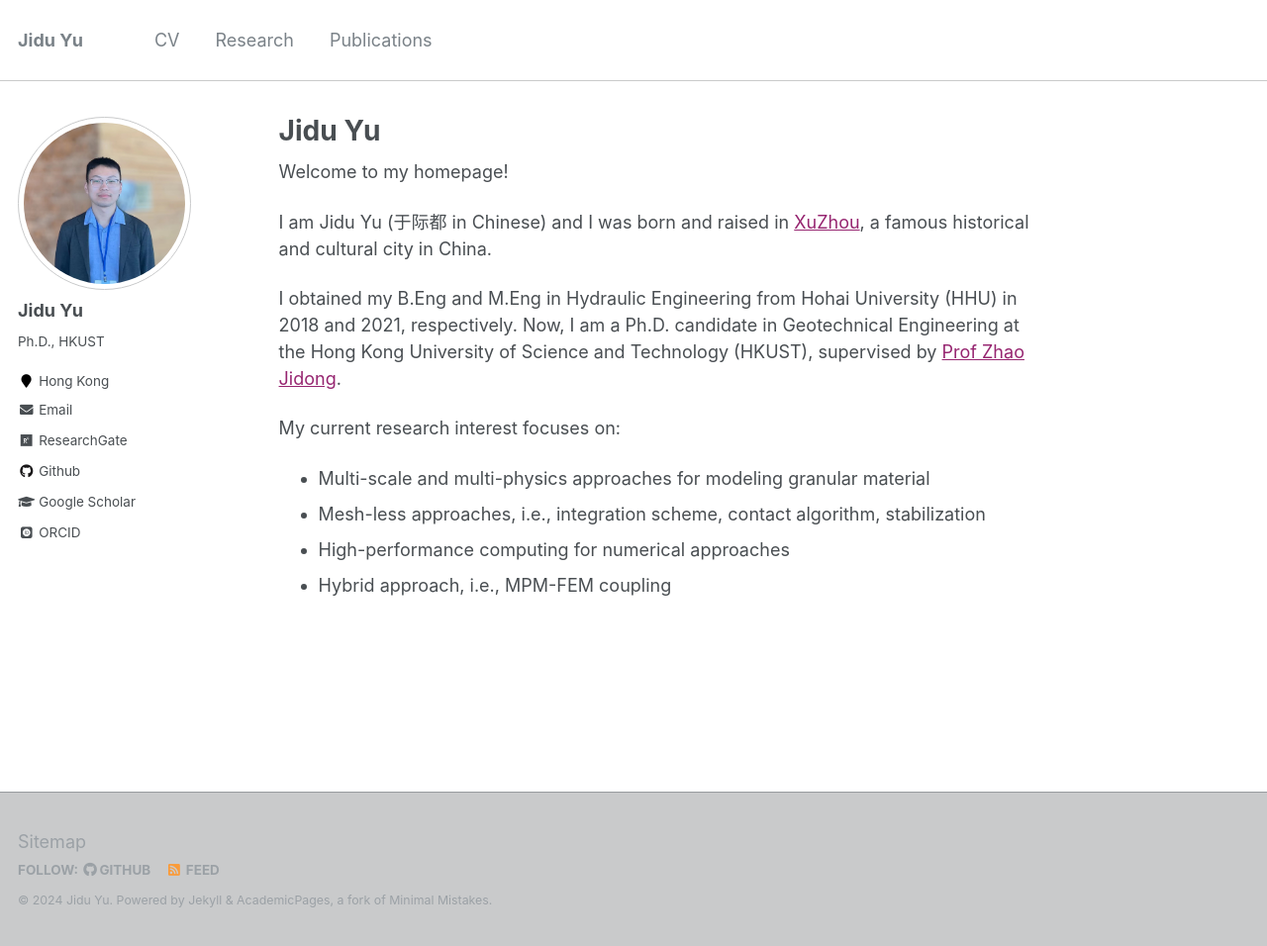
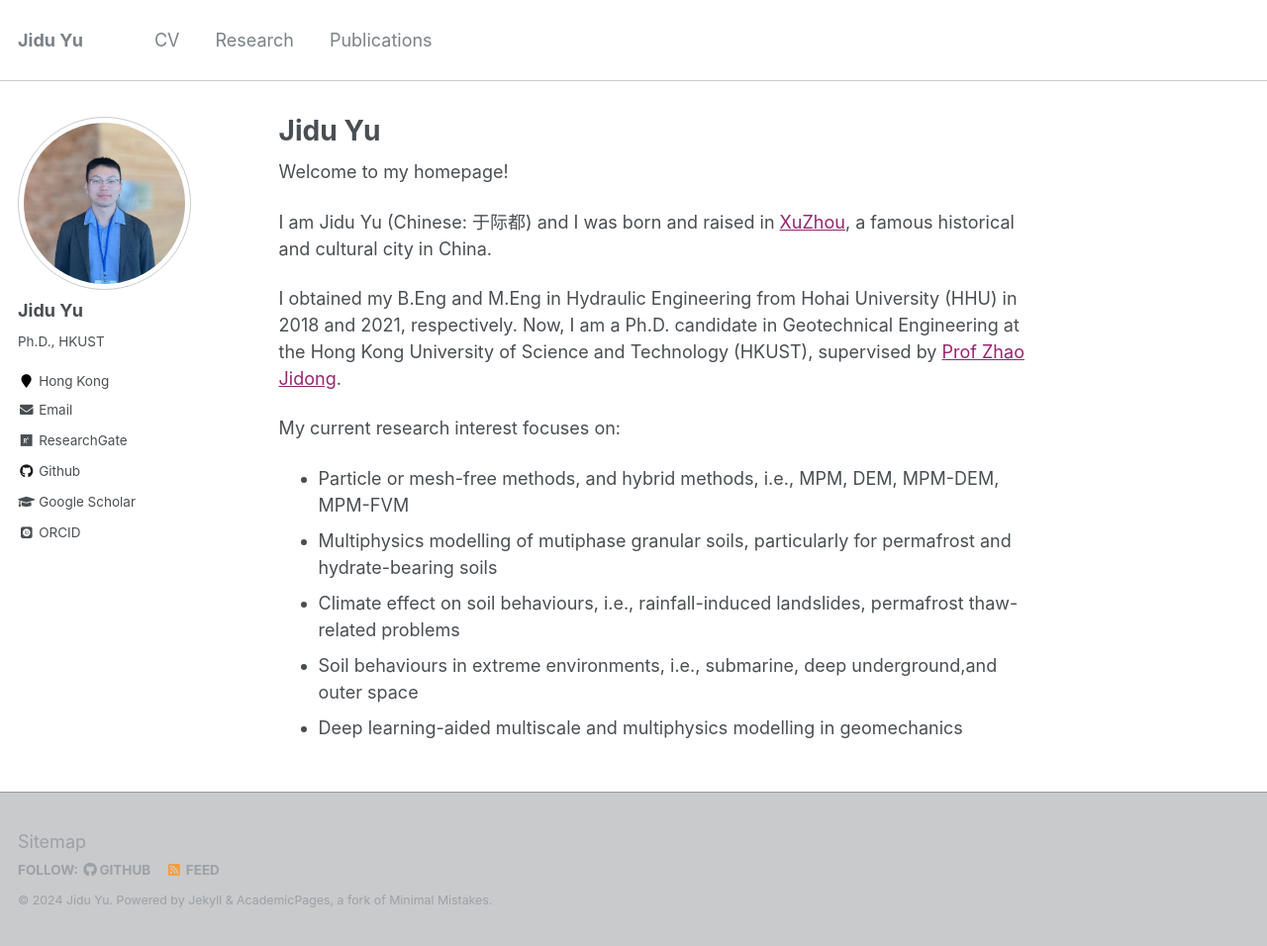
Before and after one commit to yujidu/yujidu.github.io, a Jekyll site: the page built from _pages/aboutme.md, in a window 1280 px wide and 956 px high. Shown: the whole window at 99% size. Built offline with Jekyll 4.4.1, drawn with Linux system fonts in a browser that asks for light colours; some web fonts are replaced.

Commit message:
research

```diff
--- a/_pages/aboutme.md
+++ b/_pages/aboutme.md
@@ -10,12 +10,13 @@ redirect_from:
 
 Welcome to my homepage!
 
-I am Jidu Yu (于际都 in Chinese) and I was born and raised in [XuZhou](https://en.wikipedia.org/wiki/Xuzhou), a famous historical and cultural city in China.
+I am Jidu Yu (Chinese: 于际都) and I was born and raised in [XuZhou](https://en.wikipedia.org/wiki/Xuzhou), a famous historical and cultural city in China.
 
 I obtained my B.Eng and M.Eng in Hydraulic Engineering from Hohai University (HHU) in 2018 and 2021, respectively. Now, I am a Ph.D. candidate in Geotechnical Engineering at the Hong Kong University of Science and Technology (HKUST), supervised by [Prof Zhao Jidong](http://jzhao.people.ust.hk/).
 
 My current research interest focuses on:
-* Multi-scale and multi-physics approaches for modeling granular material
-* Mesh-less approaches, i.e., integration scheme, contact algorithm, stabilization
-* High-performance computing for numerical approaches
-* Hybrid approach, i.e., MPM-FEM coupling
+* Particle or mesh-free methods, and hybrid methods, i.e., MPM, DEM, MPM-DEM, MPM-FVM
+* Multiphysics modelling of mutiphase granular soils, particularly for permafrost and hydrate-bearing soils
+* Climate effect on soil behaviours, i.e., rainfall-induced landslides, permafrost thaw-related problems
+* Soil behaviours in extreme environments, i.e., submarine, deep underground,and outer space
+* Deep learning-aided multiscale and multiphysics modelling in geomechanics
```
